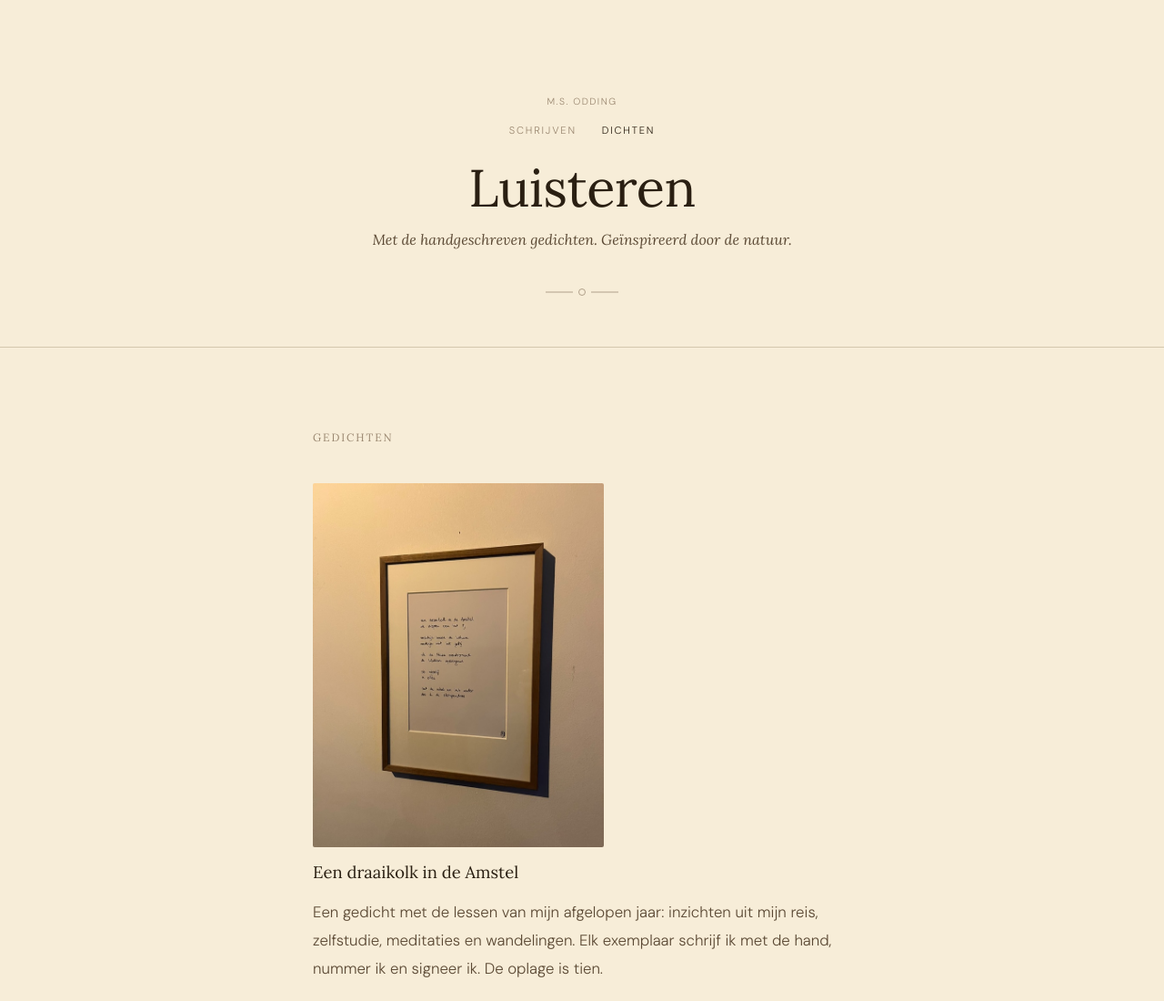
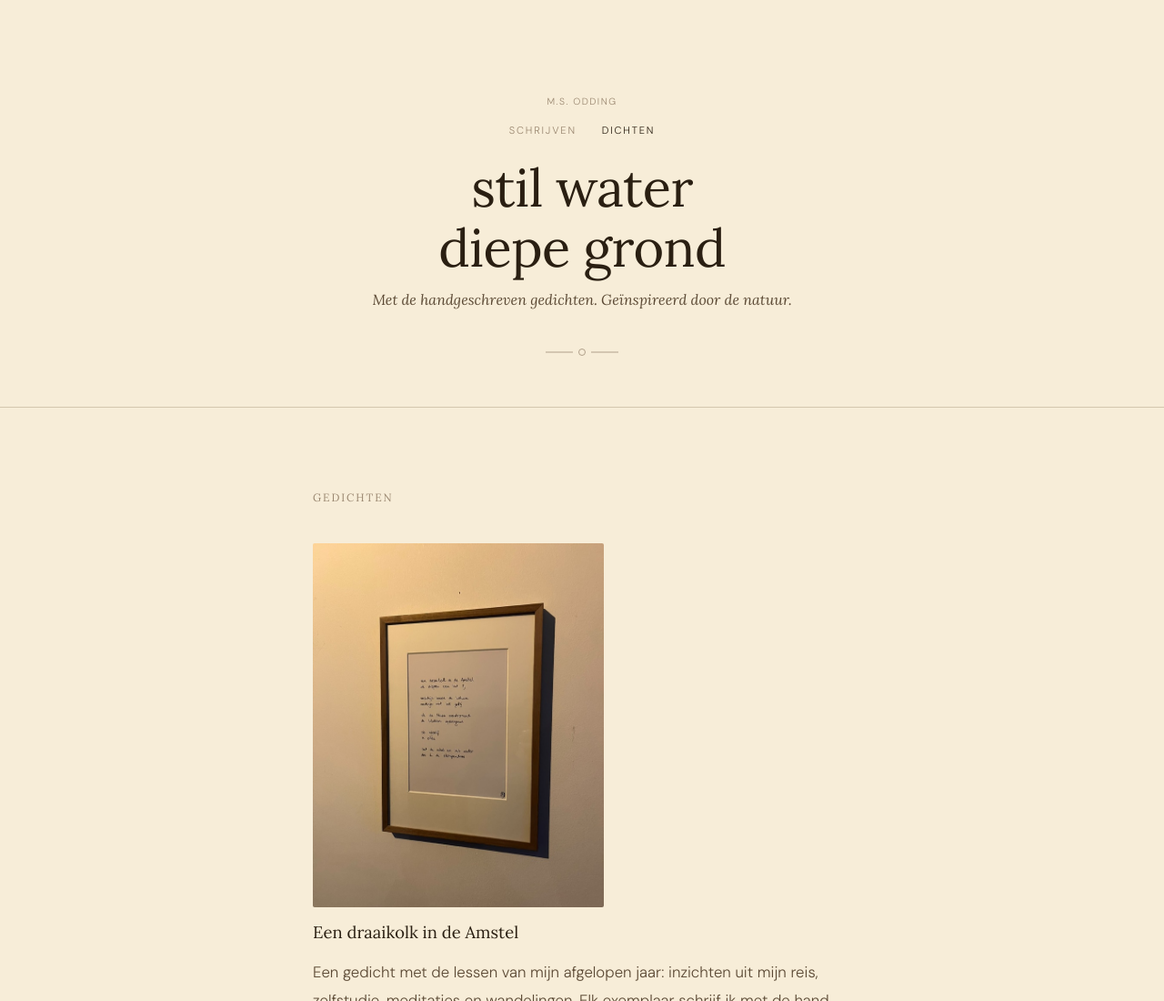
Before and after one commit to Mettis002/msodding.com, a plain HTML site: page dichten/index.html in a window 1280 px wide. Shown: the top 1100 px of the page at 91% size. Drawn offline with Linux system fonts and the light colour scheme.

Commit message:
Small copy edits: dichten title, Haarlem, Spotify mention, kort verhaal

```diff
--- a/dichten/index.html
+++ b/dichten/index.html
@@ -22,7 +22,7 @@
         <a href="/schrijven/">Schrijven</a>
         <span class="nav-current">Dichten</span>
       </nav>
-      <h1 class="book-title">Luisteren</h1>
+      <h1 class="book-title">stil water<br>diepe grond</h1>
       <p class="book-subtitle">Met de handgeschreven gedichten. Geïnspireerd door de natuur.</p>
       <div class="svg-motif" aria-hidden="true">
         <svg width="80" height="24" viewBox="0 0 80 24" fill="none" xmlns="http://www.w3.org/2000/svg">
```
